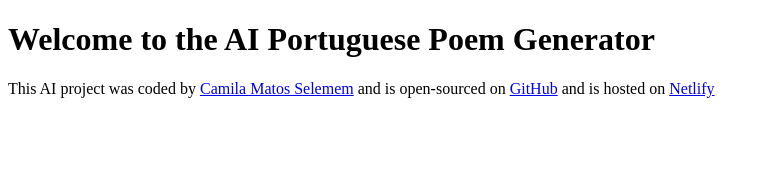
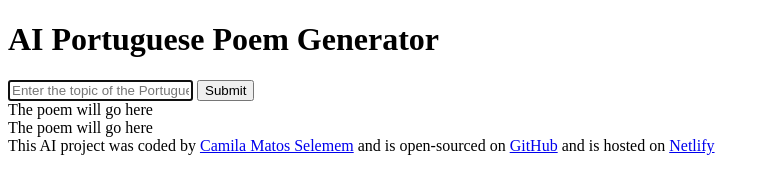
Before and after one commit to camilaselemem/portuguese-poem-generator, a plain HTML site: page index.html in a window 1280 px wide. Shown: the whole page, without its empty margins (0-769 px from the left). Drawn offline with Linux system fonts and the light colour scheme.

Commit message:
Added the basics HTML structure

```diff
--- a/index.html
+++ b/index.html
@@ -7,7 +7,28 @@
     <title>Document</title>
   </head>
   <body>
-    <h1>Welcome to the AI Portuguese Poem Generator</h1>
+    <header>
+      <h1>AI Portuguese Poem Generator</h1>
+    </header>
+
+    <main>
+      <form>
+        <input
+          type="text"
+          placeholder="Enter the topic of the Portuguese poem"
+          autofocus
+          required
+          autocomplete="off"
+        />
+        <input type="submit" />
+        <div>
+          The poem will go here
+          <br />
+          The poem will go here
+        </div>
+      </form>
+    </main>
+
     <footer>
       This AI project was coded by
       <a href="https://github.com/camilaselemem" target="_blank"
```
